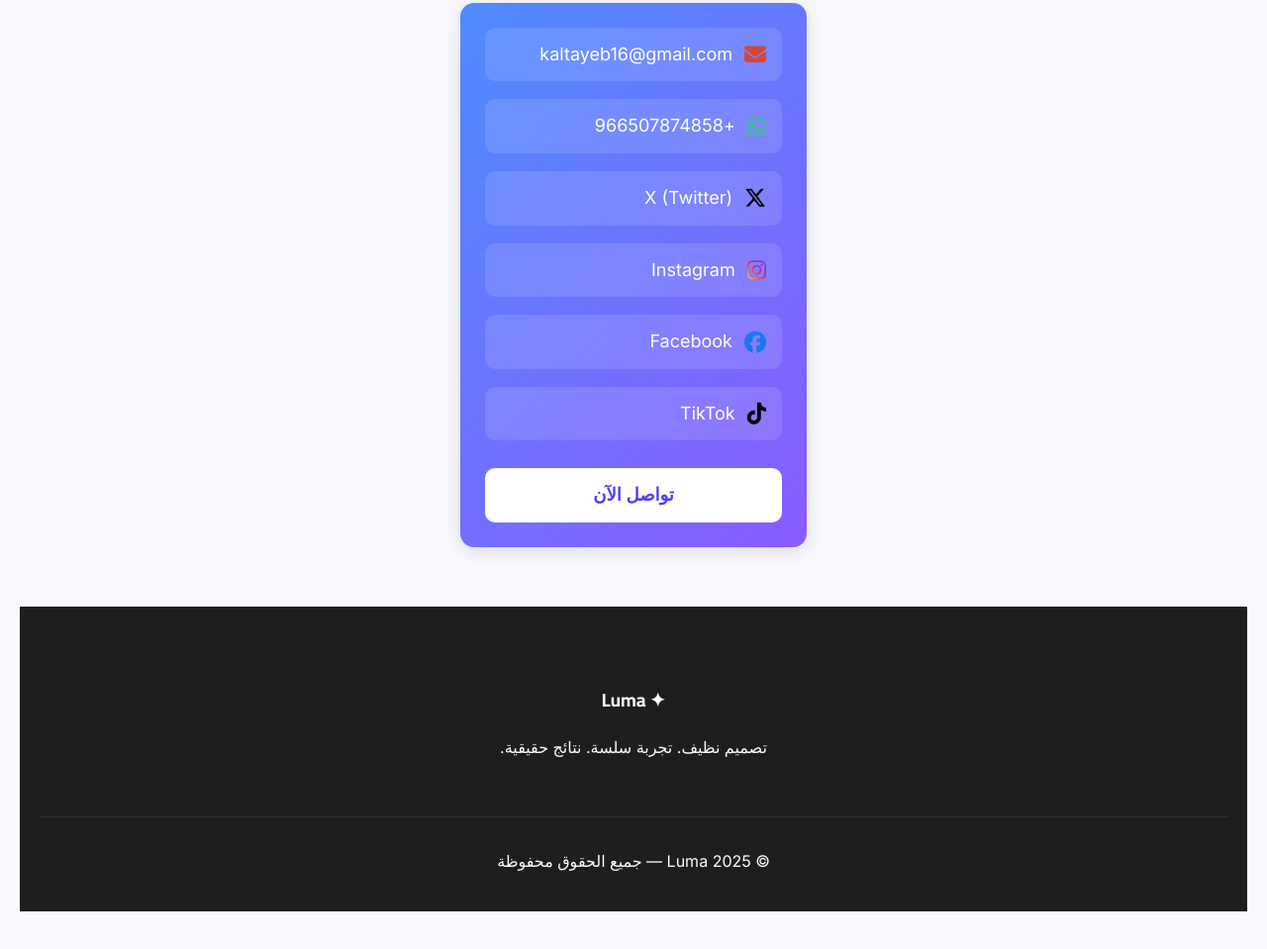
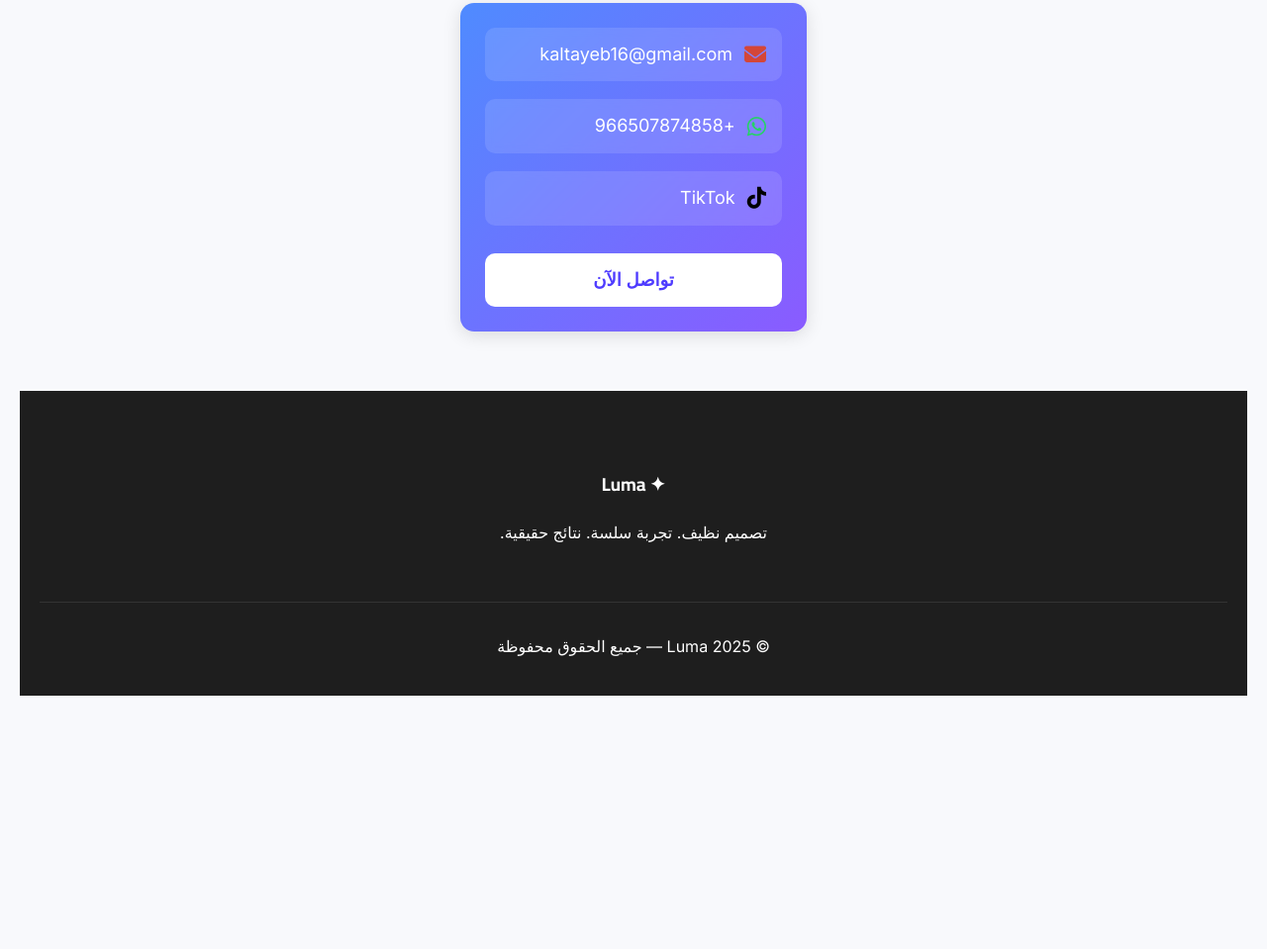
Before and after one commit to khaledaltayeb22/luma, a plain HTML site: page index.html in a window 1280 px wide. Shown: the part 2896-3855 px from the top of the page at 99% size. After the commit the page ends 3699 px from the top, so only its background shows below. Drawn offline with Linux system fonts and the light colour scheme; files whose address does not match are found by name.

Commit message:
Add files via upload

```diff
--- a/index.html
+++ b/index.html
@@ -198,20 +198,8 @@
             <span>+966507874858</span>
         </a>
 
-        <a href="https://x.com/khaled16" target="_blank" class="contact-item">
-            <i class="fab fa-x-twitter"></i>
-            <span>X (Twitter)</span>
-        </a>
 
-        <a href="https://www.instagram.com/eltaibkhalid" target="_blank" class="contact-item">
-            <i class="fab fa-instagram"></i>
-            <span>Instagram</span>
-        </a>
-<a href="https://www.facebook.com/Kh Aled" target="_blank" class="contact-item">
-    <i class="fab fa-facebook"></i>
-    <span>Facebook</span>
-</a>
-<a href="https://www.tiktok.com/@khaled_altayeb2" target="_blank" class="contact-item">
+<a href="https://www.tiktok.com/@luma" target="_blank" class="contact-item">
     <i class="fab fa-tiktok"></i>
     <span>TikTok</span>
 </a>
```
